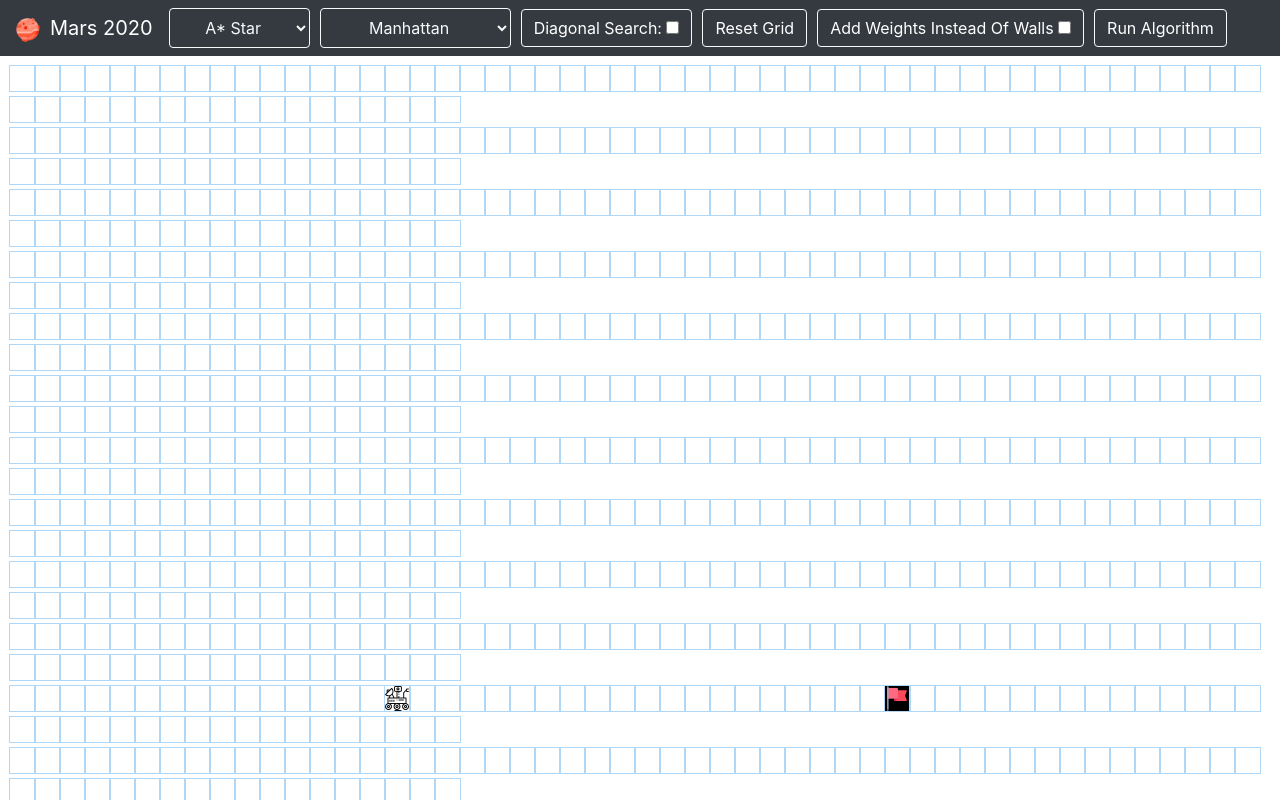
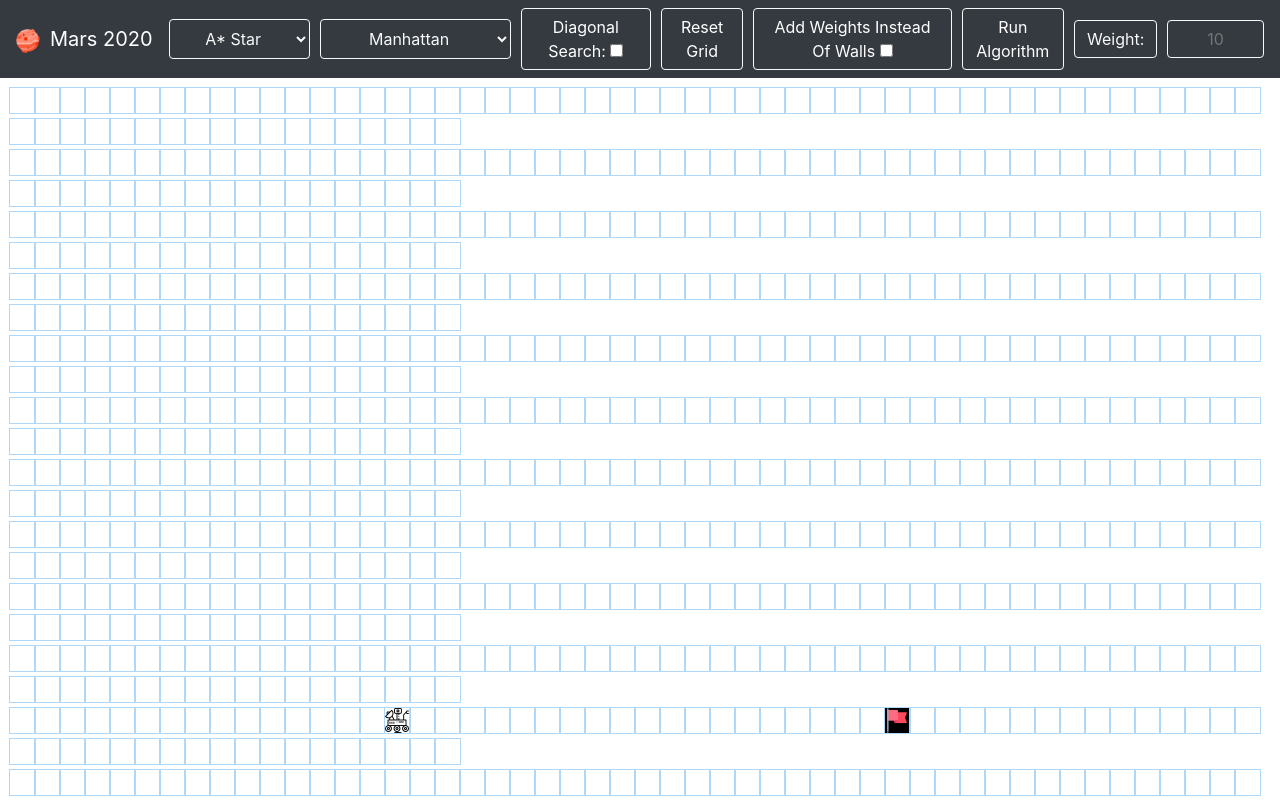
Before and after one commit to mavneeK/Mars-2020-Microsoft, a React (Create React App) app: page / in a window 1280 px wide. Shown: the top 800 px of the page. Built offline with nearby package versions, Linux system fonts and the light colour scheme; the HTML template or start-up script is replaced by a standard one.

Commit message:
Added weights

```diff
--- /dev/null
+++ b/src/Components/NavigationBar.css
@@ -0,0 +1,10 @@
+input::-webkit-outer-spin-button,
+input::-webkit-inner-spin-button {
+  -webkit-appearance: none;
+  margin: 0;
+}
+
+/* Firefox */
+input[type=number] {
+  -moz-appearance: textfield;
+}
--- a/src/Components/NavigationBar.jsx
+++ b/src/Components/NavigationBar.jsx
@@ -1,4 +1,6 @@
 import React from 'react';
+import './NavigationBar.css';
+
 var mars_image = require('../assets/mars_icon.png')
 
 
@@ -8,6 +10,11 @@ export default class NavigationBar extends React.Component {
         super(props);
     }
 
+    changeWeightValue(vv) {
+        console.log(vv);
+        document.getElementById('weight').value = vv;
+        this.props.changeWeight(vv);
+    }
 
     render() {
         return (
@@ -36,6 +43,9 @@ export default class NavigationBar extends React.Component {
                     <button className="btn btn-dark border border-light rounded" style={{ marginLeft: "10px" }} onClick={() => this.props.runAlgorithm()}>
                         Run Algorithm
                     </button>
+                    <span style={{ marginRight: "10px", marginLeft: "10px" }} className="btn btn-dark border border-light text-light rounded">Weight:</span>
+                    <input style={{ width: "10%" }} className="btn btn-dark border border-light text-light rounded" placeholder="10" type="number" onChange={(event) => this.props.changeWeight(event.target.value)}>
+                    </input>
                     {/* <span className="btn btn-dark border border-light rounded" style={{ marginLeft: "auto" }}>{this.props.guideText}</span> */}
                 </nav>
             </div >
--- a/src/PathFindingVisualizer/PathFindingVisualizer.jsx
+++ b/src/PathFindingVisualizer/PathFindingVisualizer.jsx
@@ -193,6 +193,14 @@ export default class PathFindingVisualizer extends Component {
         this.setState({ searchMethod: newMethod });
     }
 
+    changeWeights(value) {
+        // console.log(value);
+        if (value > 1) {
+            NODE_WEIGHT = value;
+            console.log(NODE_WEIGHT);
+        }
+
+    }
 
     // function to change the heuristic based on the dropdown on navigation bar
     changeHeuristic(newHeuristic) {
@@ -220,8 +228,9 @@ export default class PathFindingVisualizer extends Component {
                     searchMethod={(newMethod) => this.searchMethod(newMethod)}
                     runAlgorithm={() => this.visualize()}
                     changeDiagonal={() => this.changeDiagonal()}
-                    changeWeights={() => this.changeWeight()}
+                    changeWeights={() => this.changeWeight()} // to switch the toggle of weight
                     changeHeuristic={(newHeuristic) => this.changeHeuristic(newHeuristic)}
+                    changeWeight={(value) => this.changeWeights(value)}  // to change the value of weight
                     guideText={this.state.guideText}>
                 </NavigationBar>
                 <div className="grid">
```
